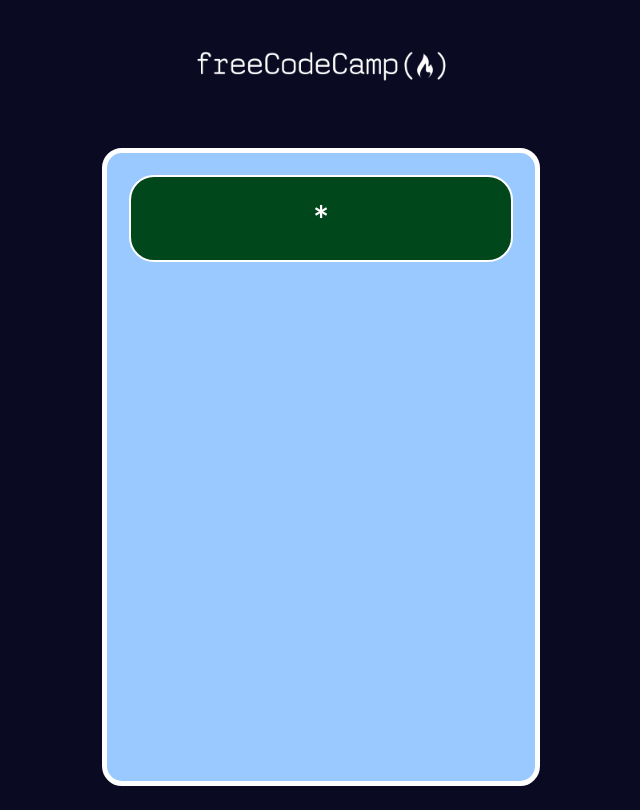
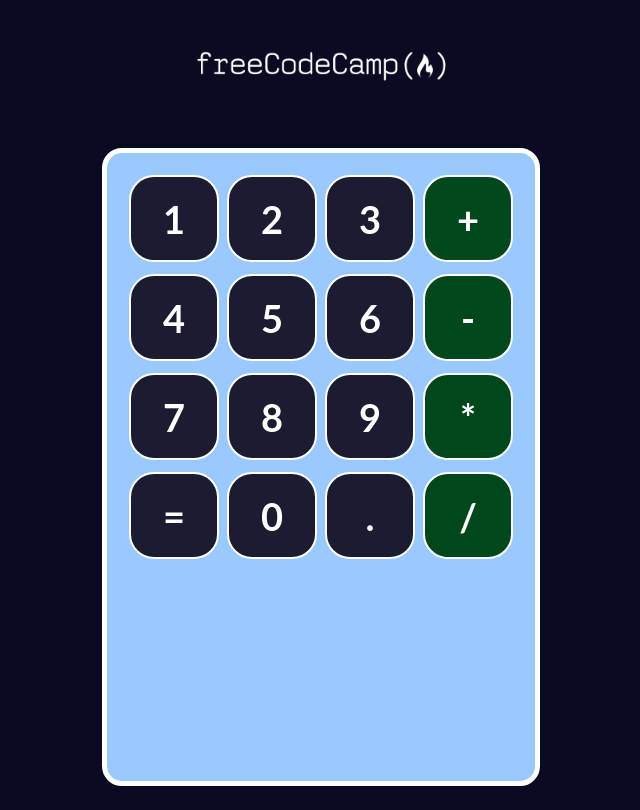
Before and after one commit to MatiasGonzalez1/calculadora-REACT, a React (Create React App) app: page / in a window 1280 px wide. Shown: the whole page, without its empty margins (319-959 px from the left). Built offline with nearby package versions, Linux system fonts and the light colour scheme.

Commit message:
feat: add boton styles

```diff
--- a/src/App.js
+++ b/src/App.js
@@ -12,10 +12,30 @@
         alt='Logo de freecodecamp' />
       </div>
       <div className='contenedor-calculadora'>
-        <div className='fila'><Boton>*</Boton></div>
-        <div className='fila'></div>
-        <div className='fila'></div>
-        <div className='fila'></div>
+        <div className='fila'>
+          <Boton>1</Boton>
+          <Boton>2</Boton>
+          <Boton>3</Boton>
+          <Boton>+</Boton>
+        </div>
+        <div className='fila'>
+          <Boton>4</Boton>
+          <Boton>5</Boton>
+          <Boton>6</Boton>
+          <Boton>-</Boton>
+        </div>
+        <div className='fila'>
+          <Boton>7</Boton>
+          <Boton>8</Boton>
+          <Boton>9</Boton>
+          <Boton>*</Boton>
+        </div>
+        <div className='fila'>
+          <Boton>=</Boton>
+          <Boton>0</Boton>
+          <Boton>.</Boton>
+          <Boton>/</Boton>
+        </div>
         <div className='fila'></div>
       </div>
     </div>
--- a/src/styles/Boton.css
+++ b/src/styles/Boton.css
@@ -15,6 +15,14 @@
   user-select: none;
 }
 
+.boton-contenedor:hover{
+  background-color: #5a01a7;
+}
+
 .operador{
    background-color: #00471b;
 }
+
+.operador:hover{
+  background-color: #ff6600;
+}
```
